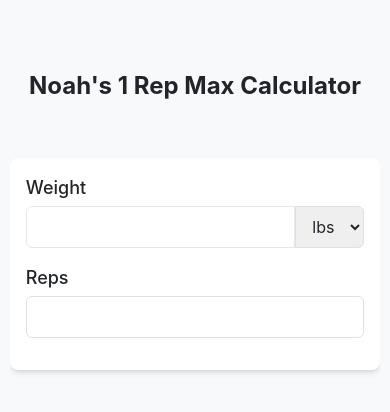
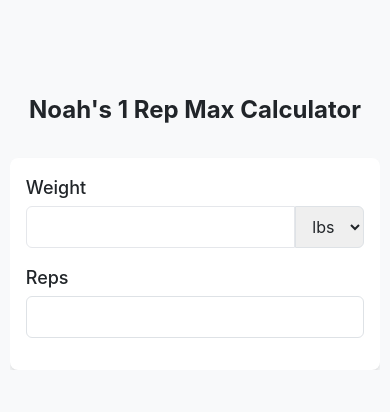
Before and after one commit to NoahDobie/rep-calculator, a React (Create React App) app: page / in a window 390 px wide. Shown: the part 194-606 px from the top of the page. Built offline with nearby package versions, Linux system fonts and the light colour scheme; the HTML template or start-up script is replaced by a standard one.

Commit message:
Mobile device fixes

```diff
--- a/src/App.tsx
+++ b/src/App.tsx
@@ -76,7 +76,7 @@ function App() {
         />
       </div>
       <Header />
-      <div className="py-4 w-[95%] sm:w-[75%] md:w-[50%] lg:w-[33%] xl:w-[30%] max-h-[80vh] overflow-auto">
+      <div className="w-[95%] sm:w-[75%] md:w-[50%] lg:w-[33%] xl:w-[30%] max-h-[80vh] overflow-auto">
         <WeightInputForm
           weight={weight}
           reps={reps}
--- a/src/components/Calculator.tsx
+++ b/src/components/Calculator.tsx
@@ -31,7 +31,7 @@ type PercentageDisplayProps = {
 
 function PercentageDisplay({ percentage, oneRepMax, unit, isDarkMode }: PercentageDisplayProps) {
     return (
-        <div className={`transition flex justify-between border rounded-md p-2 ${isDarkMode ? 'border-dark-border' : 'border-light-border'} hover:border-red-900 focus:border-red-900`} >
+        <div className={`transition flex justify-between border rounded-md p-2 text-sm sm:text-sm md:text-md lg:text-lg xl:text-xl ${isDarkMode ? 'border-dark-border' : 'border-light-border'} hover:border-red-900 focus:border-red-900`} >
             <span>{percentage}%</span>
             <span>{calculateReps(oneRepMax, percentage)} x {Math.round(oneRepMax * (percentage / 100))} {unit}</span>
         </div>
@@ -42,14 +42,14 @@ function Calculator({ weight, reps, unit, isDarkMode }: CalculatorProps) {
   const oneRepMax = calculateOneRepMax(weight, reps);
 
   return (
-    <div className={`transition-colors duration-300 p-6 rounded-lg shadow-md mt-6 ${isDarkMode ? 'bg-dark-secondary text-dark-text' : 'bg-light-secondary text-light-text'}`}>
+    <div className={`transition-colors duration-300 p-4 rounded-lg shadow-md mt-3 ${isDarkMode ? 'bg-dark-secondary text-dark-text' : 'bg-light-secondary text-light-text'}`}>
         <div className="text-center mb-4">
             <div className="text-2xl font-normal flex items-center justify-center">
             <FontAwesomeIcon icon={faCrown} className="text-2xl mr-2" style={{ color: '#FFD43B' }} />
             <h1 className="text-3xl font-bold">{oneRepMax} {unit}</h1>
             </div>
         </div>
-        <div className="grid grid-cols-2 gap-3">
+        <div className="grid grid-cols-2 gap-4">
             {percentages.map((percentage) => (
             <PercentageDisplay key={percentage} percentage={percentage} oneRepMax={oneRepMax} unit={unit} isDarkMode={isDarkMode} />
             ))}
--- a/src/components/Header.tsx
+++ b/src/components/Header.tsx
@@ -1,6 +1,6 @@
 function Header() {
   return (
-    <header className="w-full pb-4">
+    <header className="w-full py-2">
       <h1 className="text-2xl sm:text-3xl md:text-4xl lg:text-5xl font-bold text-center">
         <a
           href="https://github.com/NoahDobie/"
```
